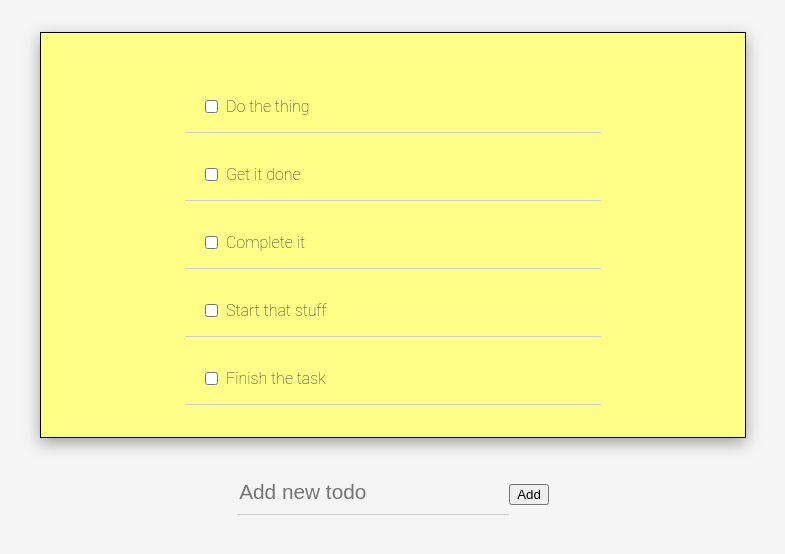
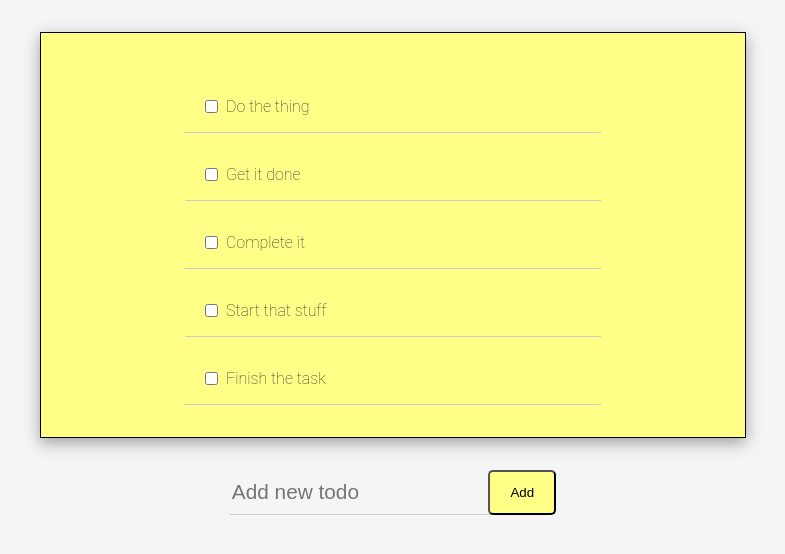
Before and after one commit to ksenia-nesytova/todo-but-its-react, a React (Create React App) app: page / in a window 1280 px wide. Shown: the top 554 px of the page, without its empty margins (247-1032 px from the left). Built offline with nearby package versions, Linux system fonts and the light colour scheme.

Commit message:
add todo area now uses flex

```diff
--- a/src/AddTodo.js
+++ b/src/AddTodo.js
@@ -16,7 +16,7 @@ function AddTodo(props) {
   return(
     <div id="addTodo">
       <input type="text" id="addTodo-input" value={text} placeholder="Add new todo" onChange={handleChange} />
-      <button type="submit" onClick={handleSubmit}>Add</button>
+      <button type="submit" id="addTodo-btn" onClick={handleSubmit}>Add</button>
     </div>
   )
 }
--- a/src/index.css
+++ b/src/index.css
@@ -52,9 +52,10 @@ code {
 }
 
 #addTodo {
-  max-width: 60%;
-  margin: 0 auto;
-  text-align: center;
+  display: flex;
+  flex-direction: row;
+  max-width: 100%;
+  justify-content: center;
 }
 
 #addTodo-input {
@@ -64,6 +65,13 @@ code {
   border-color: var(--accent-color);
   font-size: 1.3em;
   line-height: 2;
+}
+
+#addTodo-btn {
+  background: var(--main-bg-color);
+  margin-left: -1em;
+  padding: .5em 1.5em;
+  border-radius: 5px;
 }
 
 input[type="checkbox"] {
```
